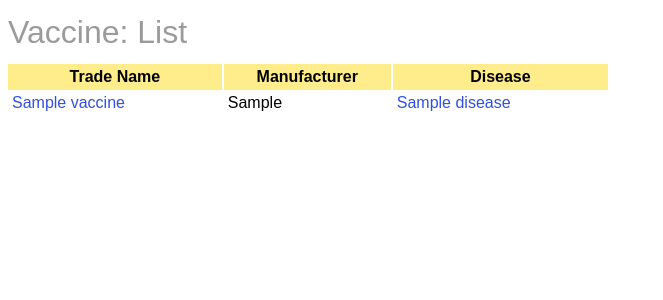
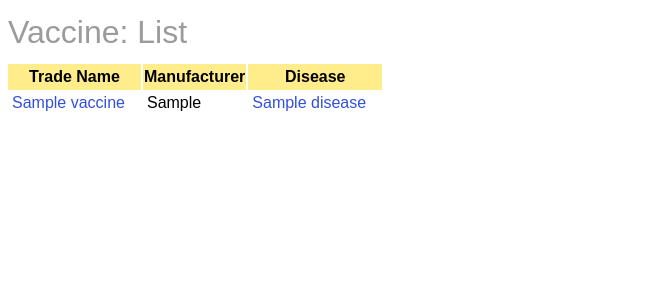
Before and after one commit to sirodoht/allthevaccines, a Django app: page / in a window 1280 px wide. Shown: the part 56-356 px from the top of the page, without its empty margins (0-663 px from the left). Run offline with Django 4.2, Linux system fonts and the light colour scheme; tables that the repository leaves empty hold one stand-in row (values such as "Sample post").

Commit message:
remove min width from table style

```diff
--- a/main/static/style.css
+++ b/main/static/style.css
@@ -224,7 +224,6 @@ nav {
 }
 
 table {
-    min-width: 600px;
     border-collapse: collapse;
 }
 
```
